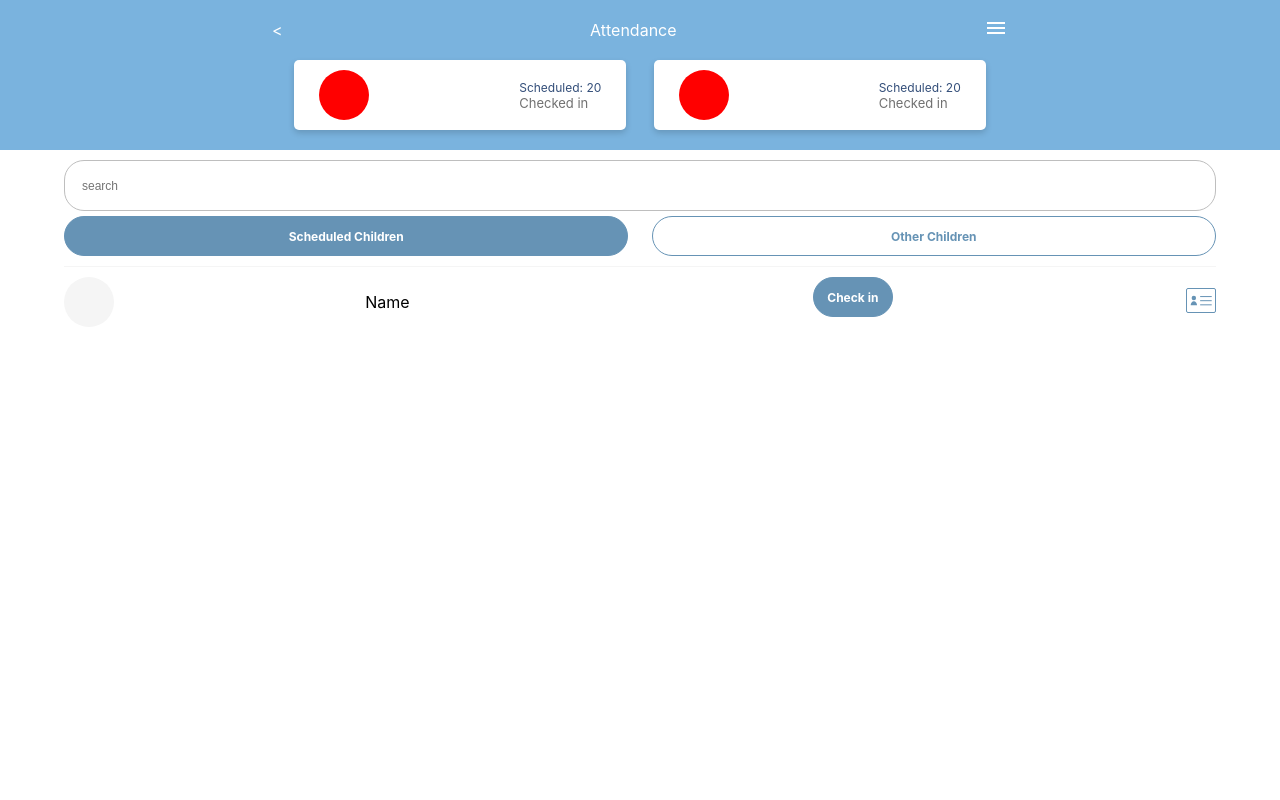
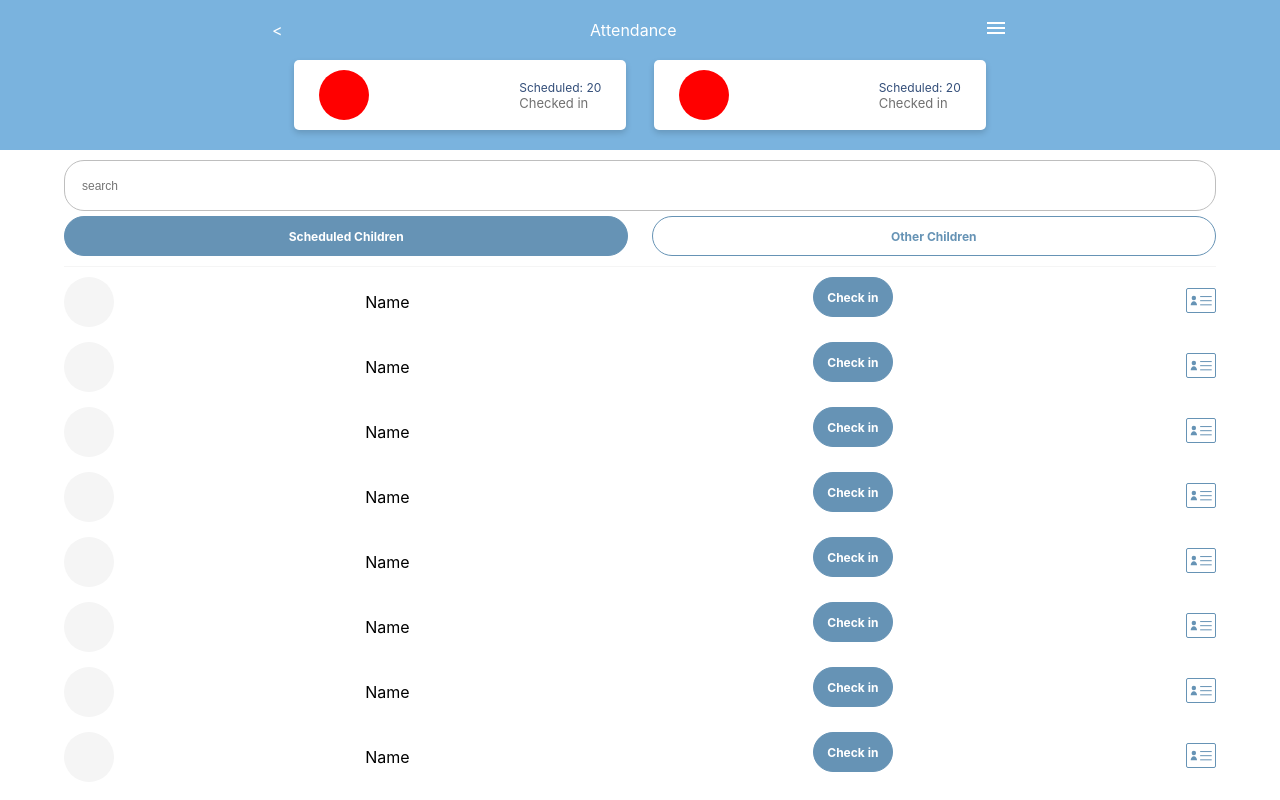
Before and after one commit to marieooq/interview-layout2, a React (Create React App) app: page / in a window 1280 px wide. Built offline with nearby package versions, Linux system fonts and the light colour scheme.

Commit message:
add UserCard component

```diff
--- /dev/null
+++ b/src/components/UserCard/UserCard.jsx
@@ -0,0 +1,30 @@
+import React from 'react';
+import Button from '../Button/Button';
+import Style from './UserCard.module.scss';
+import userAddressCard from '../../images/userAddressCard.svg';
+
+const UserCard = () => {
+  return (
+    <div className={Style.userContainer}>
+      <div className={Style.userContainerLeft}>
+        <div className={Style.userPhoto}></div>
+        <div className={Style.userName}>Name</div>
+      </div>
+      <div className={Style.userContainerRight}>
+        <Button
+          borderColor="#6693B5"
+          backgroundColor="#6693B5"
+          color="#fff"
+          text="Check in"
+          path="/"
+          width="80px"
+        />
+        <div>
+          <img src={userAddressCard} alt="address-card" />
+        </div>
+      </div>
+    </div>
+  );
+};
+
+export default UserCard;
--- /dev/null
+++ b/src/components/UserCard/UserCard.module.scss
@@ -0,0 +1,24 @@
+.userContainer {
+  display: flex;
+  justify-content: space-between;
+  align-items: center;
+  margin-bottom: 15px;
+  .userContainerLeft {
+    display: flex;
+    justify-content: space-between;
+    align-items: center;
+    width: 30%;
+    .userPhoto {
+      width: 50px;
+      height: 50px;
+      background-color: #f5f5f5;
+      border-radius: 50%;
+    }
+  }
+  .userContainerRight {
+    display: flex;
+    justify-content: space-between;
+    align-items: center;
+    width: 35%;
+  }
+}
--- a/src/pages/Home/Home.jsx
+++ b/src/pages/Home/Home.jsx
@@ -3,9 +3,8 @@ import { Link } from 'react-router-dom';
 import Style from './Home.module.scss';
 import menu from '../../images/menu.svg';
 import userAddressCard from '../../images/userAddressCard.svg';
-import { FontAwesomeIcon } from '@fortawesome/react-fontawesome';
-import { faAddressCard } from '@fortawesome/free-solid-svg-icons';
 import Button from '../../components/Button/Button';
+import UserCard from '../../components/UserCard/UserCard';
 
 const Home = () => {
   return (
@@ -76,25 +75,14 @@ const Home = () => {
           />
         </div>
 
-        <div className={Style.userContainer}>
-          <div className={Style.userContainerLeft}>
-            <div className={Style.userPhoto}></div>
-            <div className={Style.userName}>Name</div>
-          </div>
-          <div className={Style.userContainerRight}>
-            <Button
-              borderColor="#6693B5"
-              backgroundColor="#6693B5"
-              color="#fff"
-              text="Check in"
-              path="/"
-              width="80px"
-            />
-            <div>
-              <img src={userAddressCard} alt="address-card" />
-            </div>
-          </div>
-        </div>
+        <UserCard />
+        <UserCard />
+        <UserCard />
+        <UserCard />
+        <UserCard />
+        <UserCard />
+        <UserCard />
+        <UserCard />
       </div>
       {/* mainContainer */}
     </div>
--- a/src/pages/Home/Home.module.scss
+++ b/src/pages/Home/Home.module.scss
@@ -106,67 +106,6 @@
       border-bottom: 1px solid #f5f5f5;
       margin-bottom: 10px;
     }
-
-    .userContainer {
-      display: flex;
-      justify-content: space-between;
-      align-items: center;
-      margin-bottom: 15px;
-      .userContainerLeft {
-        display: flex;
-        justify-content: space-between;
-        align-items: center;
-        width: 30%;
-        .userPhoto {
-          width: 50px;
-          height: 50px;
-          background-color: #f5f5f5;
-          border-radius: 50%;
-        }
-      }
-      .userContainerRight {
-        display: flex;
-        justify-content: space-between;
-        align-items: center;
-        width: 35%;
-      }
-    }
-    //cardContainer
-    // .cardListContainer {
-    //   height: 100%;
-    //   background-color: #f5f5f5;
-    //   padding: 16px 0;
-
-    //   .card {
-    //     background-color: #fff;
-    //     width: 80%;
-    //     max-width: 768px;
-    //     margin: 0 auto;
-    //     padding: 18px 30px;
-    //     border-radius: 11px;
-    //     box-shadow: #00000029 0px 3px 6px;
-
-    //     .contactInfo {
-    //       color: #6693b5;
-    //       font-size: 12px;
-    //       margin-bottom: 15px;
-    //       font-weight: bold;
-    //     }
-
-    //     .contactItem {
-    //       color: #0f0f0f;
-    //       font-size: 12px;
-    //       margin-top: 12px;
-
-    //       .phone {
-    //         margin-right: 10px;
-    //       }
-    //       .envelope {
-    //         margin-right: 10px;
-    //       }
-    //     }
-    //   }
-    // }
   }
 }
 
```
